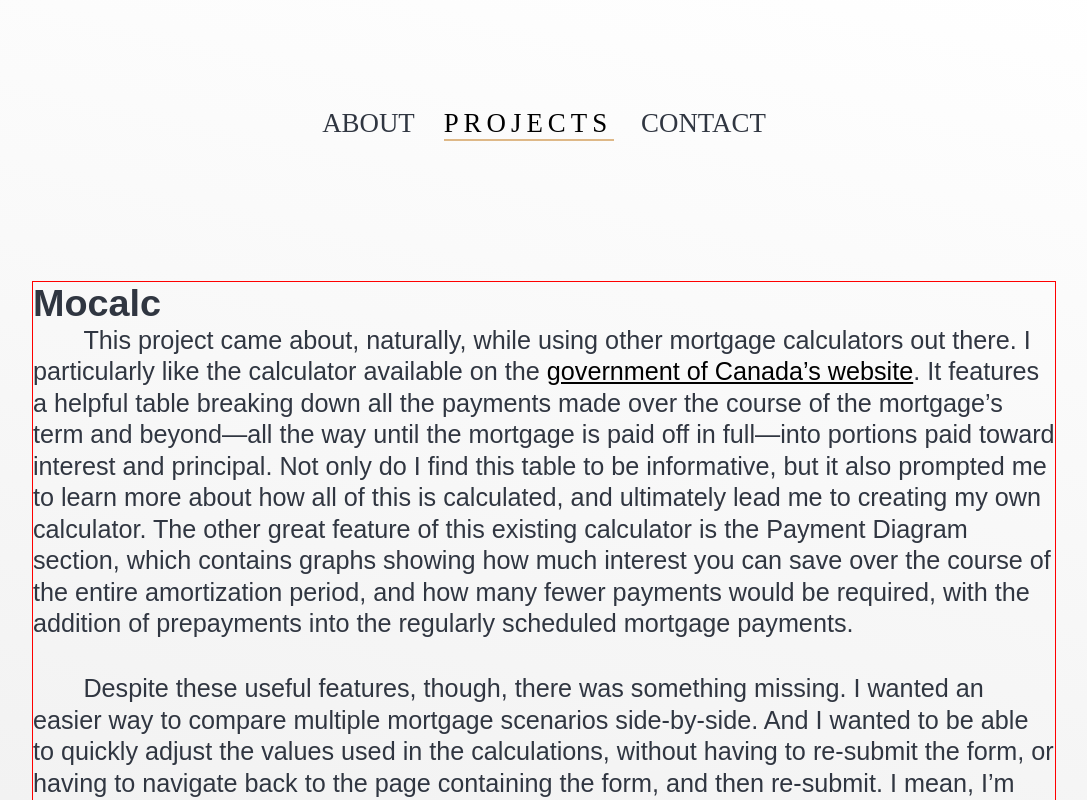
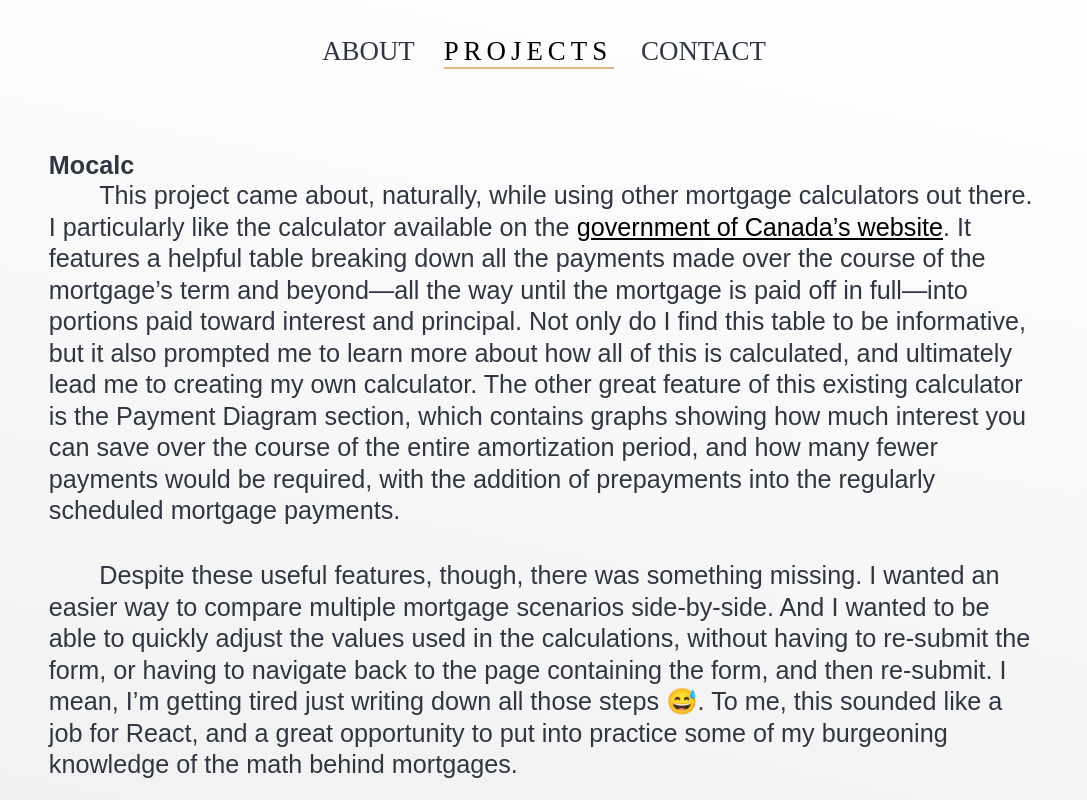
Before and after one commit to TYLER-JM/portfolio, a React (Vite) app: page /projects/mocalc in a window 1280 px wide. Shown: the top 800 px of the page, without its empty margins (96-1183 px from the left). Built offline with nearby package versions, Linux system fonts and the light colour scheme.

Commit message:
updates styles to better handle scrolling project details section

```diff
--- a/src/Root.tsx
+++ b/src/Root.tsx
@@ -16,7 +16,7 @@ function Root() {
       <main>
         <Outlet />
       </main>
-      <footer>&#169; 2024</footer>
+      <footer></footer>
     </>
   )
 }
--- a/src/content/mocalc.md
+++ b/src/content/mocalc.md
@@ -4,6 +4,6 @@ This project came about, naturally, while using other mortgage calculators out t
 
 Despite these useful features, though, there was something missing. I wanted an easier way to compare multiple mortgage scenarios side-by-side. And I wanted to be able to quickly adjust the values used in the calculations, without having to re-submit the form, or having to navigate back to the page containing the form, and then re-submit. I mean, I’m getting tired just writing down all those steps 😅. To me, this sounded like a job for React, and a great opportunity to put into practice some of my burgeoning knowledge of the math behind mortgages.
 
-With MoCalc, I included a payment schedule table, but chose to limit the length of it to just the mortgage’s term. And work to add prepayment options is in progress. After establishing the app’s initial React components, I realized that the bulk of the work for this project would be more design-based. Specifically, considering how best to use available space efficiently in order to summarize the info from multiple mortgage scenarios at once. The goal is to write all the CSS from scratch, without relying on any existing utility or component libraries like Bootstrap or Tailwind. For that reason, I suspect much of the work going forward will be in the area of CSS; improving the composition of individual components, the page as a whole, and finding the best approach to organize the CSS code, and the stylesheets themselves.
+With MoCalc, I included a payment schedule table, but chose to limit it to just the length of the mortgage’s term. And work to add prepayment options is in progress. After establishing the app’s initial React components, I realized that the bulk of the work for this project would be more design-based. Specifically, considering how best to use available space efficiently in order to summarize the info from multiple mortgage scenarios at once. The goal is to write all the CSS from scratch, without relying on any existing utility or component libraries like Bootstrap or Tailwind. For that reason, I suspect much of the work going forward will be in the area of CSS; improving the composition of individual components, the page as a whole, and finding the best approach to organize the CSS code, and the stylesheets themselves.
 
 MoCalc has become my go-to calculator. For that reason I wanted to get it online asap. However, as I alluded to above, the work on it continues. I see many opportunities for new features, and I keep mulling over alternative ways to present the data. But it’ll take a little more coding to turn those ideas into reality, so I’d better get to it!
--- a/src/index.css
+++ b/src/index.css
@@ -19,13 +19,15 @@
   --dark: #303641;
 }
 
+main {
+  padding-top: 8em;
+}
+
 .section {
   animation-name: fadein;
   animation-duration: 0.7s;
   animation-iteration-count: 1;
   animation-timing-function: ease-in;
-
-  grid-area: 2 / 1 / 3 / 2;
 
   display: flex;
   flex-direction: column;
@@ -37,9 +39,6 @@
 }
 
 .container {
-  display: grid;
-  grid-template-columns: 1fr;
-  grid-template-rows: 1fr 4fr;
 
   position: relative;
   min-height: 100vh;
--- a/src/styles/navbar.css
+++ b/src/styles/navbar.css
@@ -17,12 +17,15 @@ ul {
 
 .menu {
     z-index: 10;
-    margin-bottom: 2em;
+    padding: 2em;
     display: flex;
     flex-direction: column;
     justify-content: center;
     align-items: center;
     width: 100vw;
+    position: fixed;
+    /*background: linear-gradient(192deg, #fff, #eaeaea);*/
+    /*background-color: #fff;*/
 
     li {
         font-family:'Times New Roman', serif;
--- a/src/styles/project-detail.css
+++ b/src/styles/project-detail.css
@@ -3,33 +3,17 @@
     @media only screen and (max-width: 800px) {
         max-width: 95%;
     }
-    margin: 0 auto;
 
-    font-size: 1.5em;
     font-family: sans-serif;
-    border: 1px solid red;
+    padding: 1rem;
 
     p {
         text-indent: 3rem;
         line-height: 1.25;
+        font-size: 1.5rem;
     }
     p:not(:last-child) {
         margin-bottom: 2rem;
     }
 
 }
-
-/*testing without this element*/
-.project-detail {
-    font-size: 1.5em;
-    font-family: sans-serif;
-    border: 1px solid red;
-
-    p {
-        text-indent: 3rem;
-        line-height: 1.25;
-    }
-    p:not(:last-child) {
-        margin-bottom: 2rem;
-    }
-}
```
